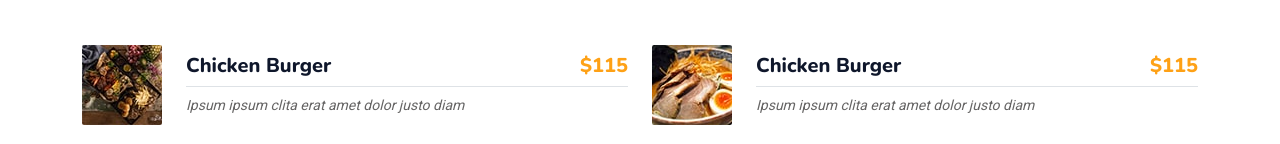
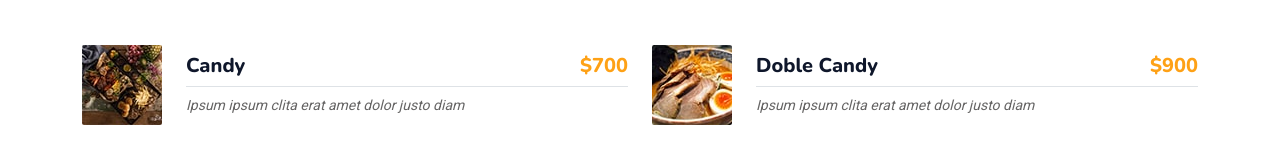
Before and after one commit to Riquel19/pre-entrega2, a plain HTML site: page menu.html in a window 1280 px wide. Shown: the part 536-680 px from the top of the page. Drawn offline with nearby package versions, Linux system fonts and the light colour scheme.

Commit message:
cambio07

```diff
--- a/menu.html
+++ b/menu.html
@@ -89,8 +89,8 @@
                                         <img class="flex-shrink-0 img-fluid rounded" src="img/menu-1.jpg" alt="" style="width: 80px;">
                                         <div class="w-100 d-flex flex-column text-start ps-4">
                                             <h5 class="d-flex justify-content-between border-bottom pb-2">
-                                                <span>Chicken Burger</span>
-                                                <span class="text-primary">$115</span>
+                                                <span>Candy</span>
+                                                <span class="text-primary">$700</span>
                                             </h5>
                                             <small class="fst-italic">Ipsum ipsum clita erat amet dolor justo diam</small>
                                         </div>
@@ -101,8 +101,8 @@
                                         <img class="flex-shrink-0 img-fluid rounded" src="img/menu-2.jpg" alt="" style="width: 80px;">
                                         <div class="w-100 d-flex flex-column text-start ps-4">
                                             <h5 class="d-flex justify-content-between border-bottom pb-2">
-                                                <span>Chicken Burger</span>
-                                                <span class="text-primary">$115</span>
+                                                <span>Doble Candy</span>
+                                                <span class="text-primary">$900</span>
                                             </h5>
                                             <small class="fst-italic">Ipsum ipsum clita erat amet dolor justo diam</small>
                                         </div>
```
